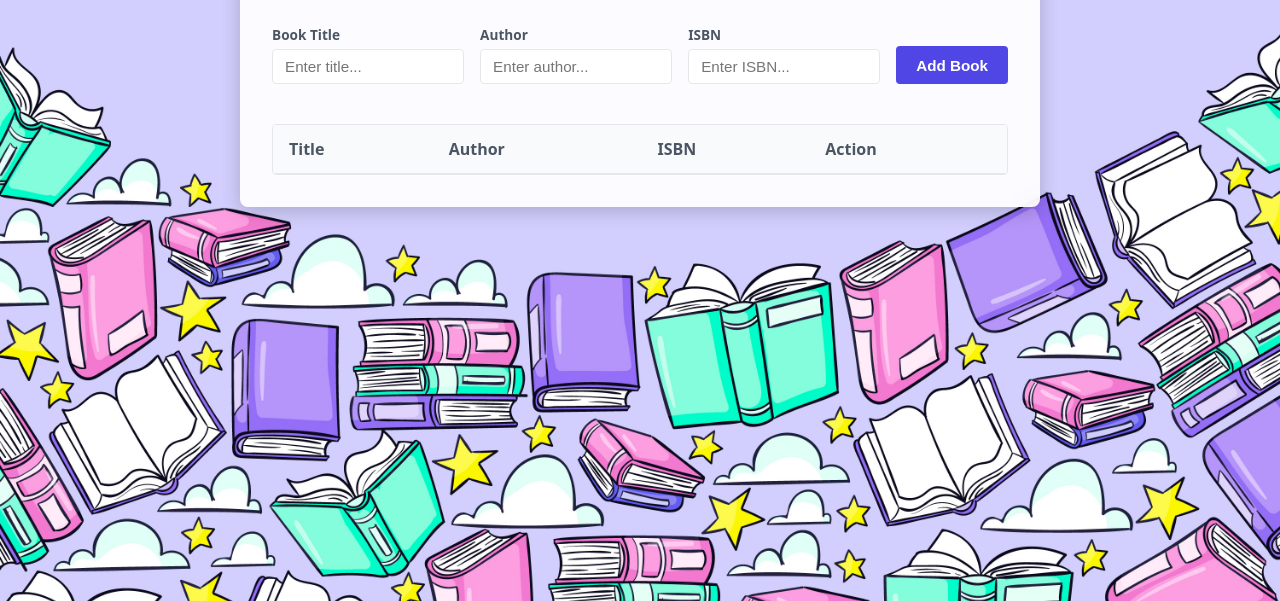
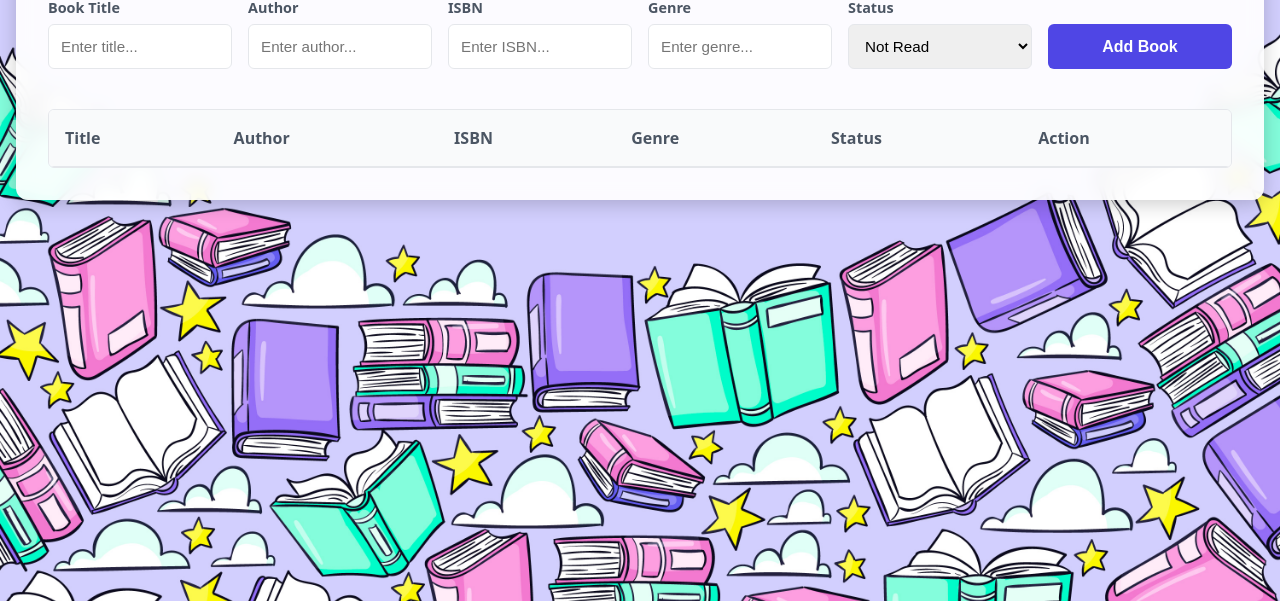
Before and after one commit to ALSHAAN/book-list-app, a plain HTML site: page index.html in a window 1280 px wide. Shown: the part 199-800 px from the top of the page. Drawn offline with Linux system fonts and the light colour scheme; no server answers.

Commit message:
Add genre and status fields

```diff
--- a/index.html
+++ b/index.html
@@ -22,14 +22,31 @@
         <label for="title">Book Title</label>
         <input type="text" id="title" placeholder="Enter title..." required>
       </div>
+
       <div class="form-group">
         <label for="author">Author</label>
         <input type="text" id="author" placeholder="Enter author..." required>
       </div>
+
       <div class="form-group">
         <label for="isbn">ISBN</label>
         <input type="text" id="isbn" placeholder="Enter ISBN..." required>
       </div>
+
+      <div class="form-group">
+        <label for="genre">Genre</label>
+        <input type="text" id="genre" placeholder="Enter genre..." required>
+      </div>
+
+      <div class="form-group">
+        <label for="status">Status</label>
+        <select id="status" required>
+          <option value="Not Read">Not Read</option>
+          <option value="Reading">Reading</option>
+          <option value="Read">Read</option>
+        </select>
+      </div>
+
       <button type="submit" class="btn">Add Book</button>
     </form>
 
@@ -41,6 +58,8 @@
             <th>Title</th>
             <th>Author</th>
             <th>ISBN</th>
+            <th>Genre</th>
+            <th>Status</th>
             <th>Action</th>
           </tr>
         </thead>
--- a/js/app.js
+++ b/js/app.js
@@ -4,6 +4,8 @@ const form = document.getElementById("book-form");
 const titleInput = document.getElementById("title");
 const authorInput = document.getElementById("author");
 const isbnInput = document.getElementById("isbn");
+const genreInput = document.getElementById("genre");
+const statusInput = document.getElementById("status");
 const bookList = document.getElementById("book-list");
 const alertContainer = document.getElementById("alert-container");
 
@@ -28,7 +30,7 @@ async function renderBooks() {
     if (!books || books.length === 0) {
       bookList.innerHTML = `
         <tr>
-          <td colspan="4" style="text-align:center;">
+          <td colspan="6" style="text-align:center;">
             No books in collection.
           </td>
         </tr>
@@ -43,6 +45,8 @@ async function renderBooks() {
   <td>${book.title}</td>
   <td>${book.author}</td>
   <td>${book.isbn}</td>
+  <td>${book.genre || "-"}</td>
+  <td>${book.status || "-"}</td>
   <td>
     <button class="btn-delete" data-isbn="${book.isbn}">
       Delete
@@ -64,8 +68,10 @@ form.addEventListener("submit", async (e) => {
   const title = titleInput.value.trim();
   const author = authorInput.value.trim();
   const isbn = isbnInput.value.trim();
+  const genre = genreInput.value.trim();
+  const status = statusInput.value;
 
-  if (!title || !author || !isbn) {
+  if (!title || !author || !isbn || !genre || !status) {
     showAlert("Please fill in all fields", "error");
     return;
   }
@@ -89,6 +95,8 @@ form.addEventListener("submit", async (e) => {
       title,
       author,
       isbn,
+      genre,
+      status
 });
 
     form.reset();
--- a/server/models/Book.js
+++ b/server/models/Book.js
@@ -3,7 +3,9 @@ const mongoose = require("mongoose");
 const bookSchema = new mongoose.Schema({
   title: String,
   author: String,
-  isbn: String
+  isbn: String,
+  genre: String,
+  status: String
 });
 
 module.exports = mongoose.model("Book", bookSchema);
--- a/style.css
+++ b/style.css
@@ -24,40 +24,38 @@
 
 body {
   font-family: system-ui, Roboto, sans-serif;
-
   background-image: url("images/booki2.jpg");
   background-size: cover;
   background-position: center;
   background-repeat: no-repeat;
   background-attachment: fixed;
-
-
   line-height: 1.5;
-  padding: 7rem 1rem;
+  padding: 4rem 1rem;
   min-height: 100vh;
 }
 
+/* Container */
 .container {
-  max-width: 800px;
+  max-width: 1250px;
   margin: 0 auto;
   background: rgba(255, 255, 255, 0.92);
   backdrop-filter: blur(8px);
   padding: 2rem;
-  border-radius: 8px;
+  border-radius: 12px;
   box-shadow: 0 4px 20px rgba(0, 0, 0, 0.2);
 }
 
 header {
   text-align: center;
-  margin-bottom: 2rem;
+  margin-bottom: 2.5rem;
 }
 
 header h1 {
-  font-size: 2rem;
+  font-size: 2.5rem;
   color: var(--primary-color);
 }
 
-/* Alert styling */
+/* Alerts */
 .alert {
   padding: 0.75rem 1rem;
   border-radius: 4px;
@@ -70,69 +68,61 @@ header h1 {
 .alert-success {
   background-color: var(--success-bg);
   color: var(--success-text);
-  border: 1px solid rgba(6, 95, 70, 0.2);
 }
 
 .alert-error {
   background-color: var(--error-bg);
   color: var(--error-text);
-  border: 1px solid rgba(153, 27, 27, 0.2);
 }
 
-/* Form Styling */
+/* Form */
 #book-form {
   display: grid;
-  grid-template-columns: 1fr;
+  grid-template-columns: repeat(6, 1fr);
   gap: 1rem;
+  align-items: end;
   margin-bottom: 2.5rem;
-}
-
-@media (min-width: 640px) {
-  #book-form {
-    grid-template-columns: 1fr 1fr 1fr auto;
-    align-items: end;
-  }
 }
 
 .form-group {
   display: flex;
   flex-direction: column;
-  gap: 0.25rem;
 }
 
 .form-group label {
-  font-size: 0.85rem;
+  margin-bottom: 0.35rem;
+  font-size: 0.9rem;
   font-weight: 600;
   color: var(--text-muted);
 }
 
-.form-group input {
-  padding: 0.5rem 0.75rem;
+.form-group input,
+.form-group select {
+  width: 100%;
+  height: 45px;
+  padding: 0 0.75rem;
   border: 1px solid var(--border-color);
-  border-radius: 4px;
+  border-radius: 6px;
   font-size: 0.95rem;
-  width: 100%;
 }
 
-.form-group input:focus {
+.form-group input:focus,
+.form-group select:focus {
   outline: 2px solid var(--primary-color);
   outline-offset: -1px;
 }
 
-/* Button */
+/* Buttons */
 .btn {
   background-color: var(--primary-color);
   color: white;
-  padding: 0.5rem 1.25rem;
   border: none;
-  border-radius: 4px;
-  font-size: 0.95rem;
+  border-radius: 6px;
+  height: 45px;
+  width: 100%;
+  cursor: pointer;
+  font-size: 1rem;
   font-weight: 600;
-  cursor: pointer;
-  height: 38px;
-  display: inline-flex;
-  align-items: center;
-  justify-content: center;
   transition: background-color 0.2s;
 }
 
@@ -144,22 +134,21 @@ header h1 {
   background-color: var(--danger-color);
   color: white;
   border: none;
-  padding: 0.25rem 0.5rem;
+  padding: 0.45rem 0.8rem;
   border-radius: 4px;
   cursor: pointer;
   font-size: 0.85rem;
-  transition: background-color 0.2s;
 }
 
 .btn-delete:hover {
   background-color: var(--danger-hover);
 }
 
-/* Table styling */
+/* Table */
 .table-wrapper {
   overflow-x: auto;
   border: 1px solid var(--border-color);
-  border-radius: 4px;
+  border-radius: 6px;
 }
 
 table {
@@ -168,15 +157,16 @@ table {
   text-align: left;
 }
 
-th, td {
-  padding: 0.75rem 1rem;
+th,
+td {
+  padding: 1rem;
   border-bottom: 1px solid var(--border-color);
 }
 
 th {
   background-color: #f9fafb;
+  color: var(--text-muted);
   font-weight: 600;
-  color: var(--text-muted);
 }
 
 tr:last-child td {
@@ -187,7 +177,28 @@ tr:hover {
   background-color: #f9fafb;
 }
 
+/* Mobile */
+@media (max-width: 1100px) {
+  #book-form {
+    grid-template-columns: repeat(3, 1fr);
+  }
+}
+
+@media (max-width: 700px) {
+  #book-form {
+    grid-template-columns: 1fr;
+  }
+}
+
+/* Animation */
 @keyframes fadeIn {
-  from { opacity: 0; transform: translateY(-5px); }
-  to { opacity: 1; transform: translateY(0); }
+  from {
+    opacity: 0;
+    transform: translateY(-5px);
+  }
+
+  to {
+    opacity: 1;
+    transform: translateY(0);
+  }
 }
```
Also changed, not shown: 1 other file. Lines whose indentation alone changed are shown as unchanged.
